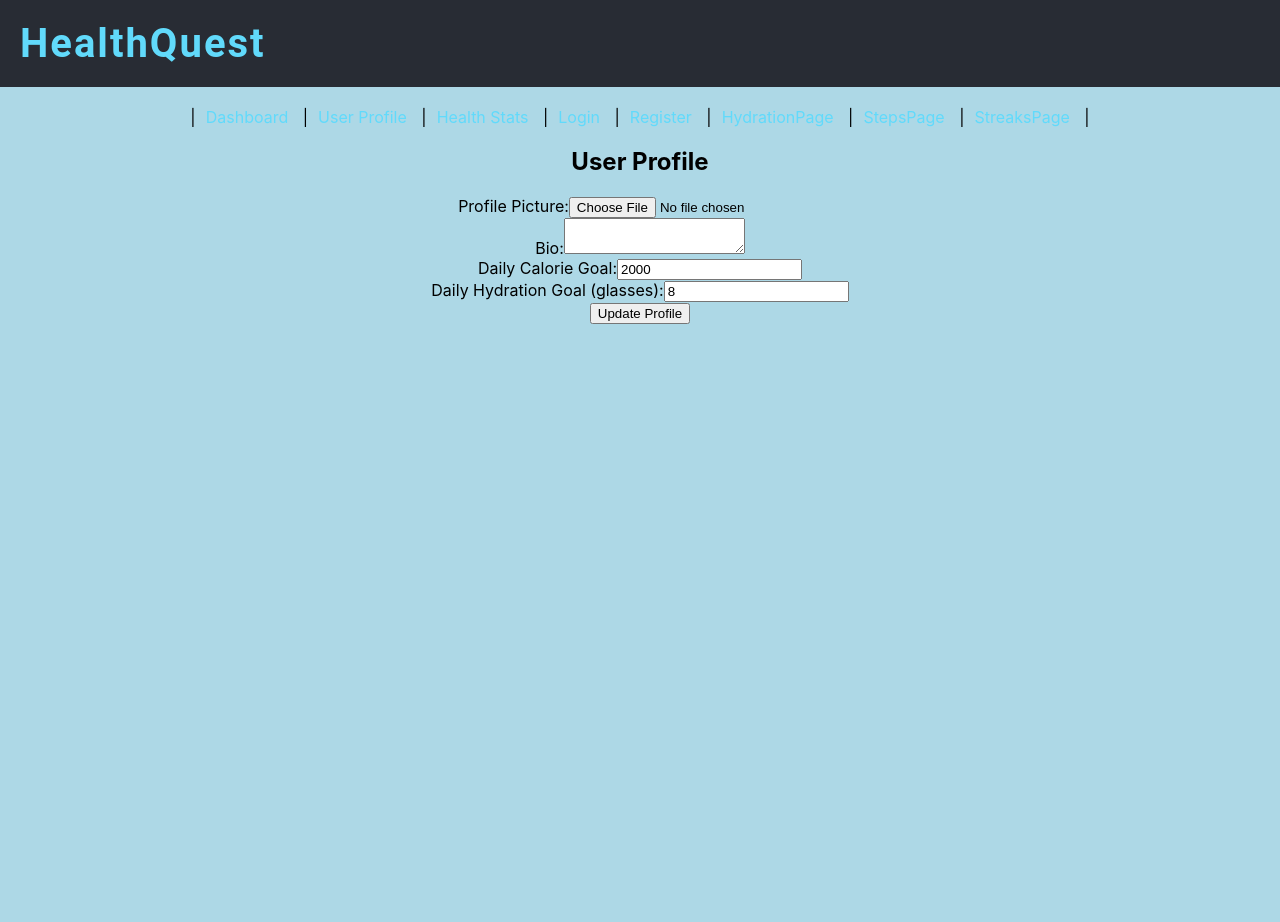
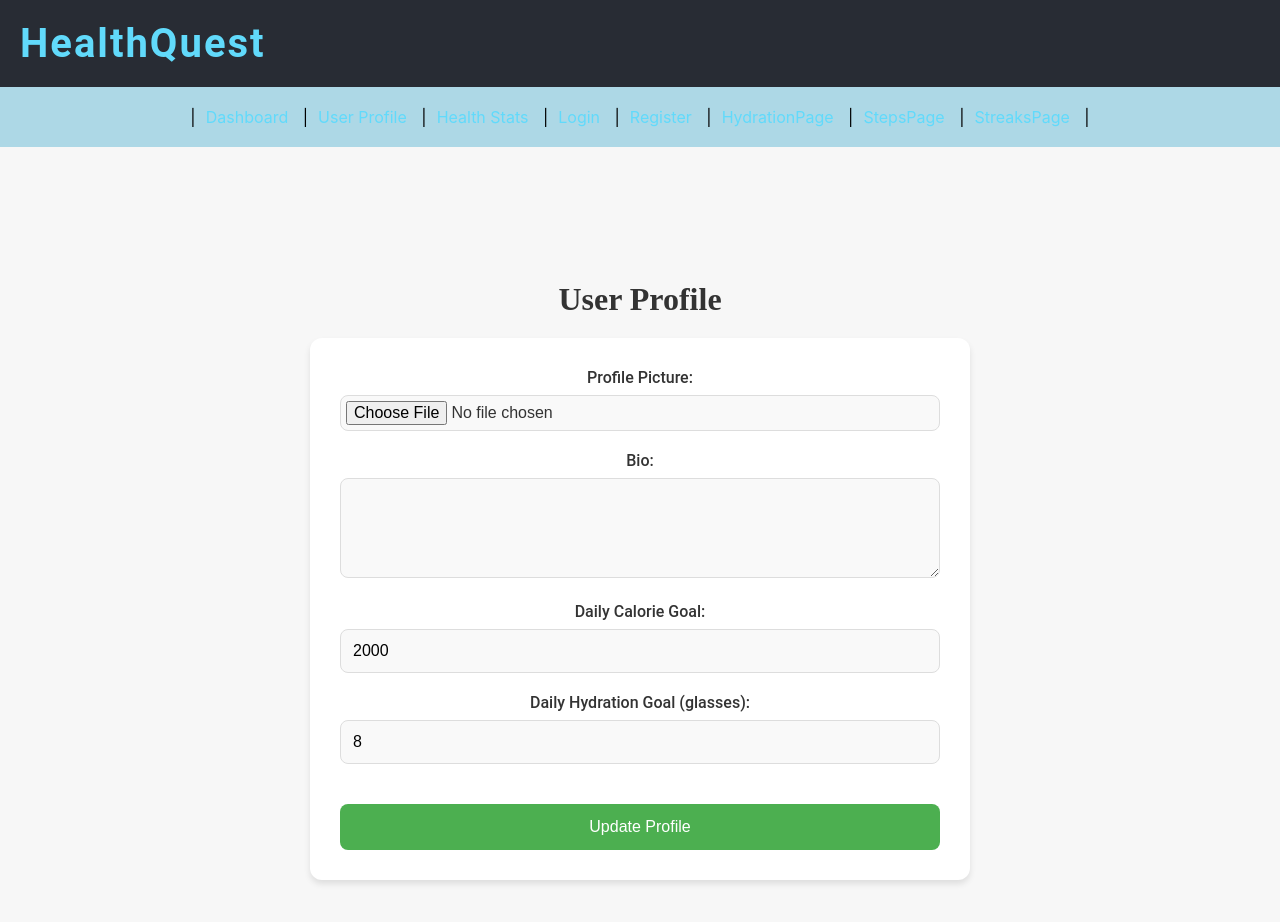
Before and after one commit to hvpham-yorku/HealthQuest, a React (Create React App) app in the folder HealthQuest/frontend/: page /profile in a window 1280 px wide. Shown: the top 922 px of the page. Before the commit the page ends 800 px from the top, so only its background shows below. Built offline with nearby package versions, Linux system fonts and the light colour scheme.

Commit message:
Sprint 2 Task 28 - Redesign Profile Page

```diff
--- /dev/null
+++ b/HealthQuest/frontend/src/pages/ProfilePage.css
@@ -0,0 +1,91 @@
+/* ProfilePage specific styles */
+.profile-page {
+    display: flex;
+    flex-direction: column;
+    align-items: center;
+    justify-content: center;
+    min-height: 100vh;
+    background-color: #f7f7f7; /* Light gray background */
+    font-family: 'Roboto', sans-serif;
+    padding: 20px;
+}
+
+.profile-page h2 {
+    font-size: 32px;
+    color: #333;
+    margin-bottom: 20px;
+    font-family: 'Playfair Display', serif;
+    font-weight: 700;
+}
+
+.profile-page form {
+    background-color: #fff;
+    padding: 30px;
+    border-radius: 12px;
+    box-shadow: 0 4px 6px rgba(0, 0, 0, 0.1);
+    width: 100%;
+    max-width: 600px; /* Form will not exceed 600px width */
+    display: flex;
+    flex-direction: column;
+    gap: 20px;
+}
+
+.profile-page label {
+    font-size: 16px;
+    color: #333;
+    font-weight: 500;
+}
+
+.profile-page input, .profile-page textarea {
+    padding: 12px;
+    font-size: 16px;
+    border: 1px solid #ddd;
+    border-radius: 8px;
+    margin-top: 8px;
+    width: 100%;
+    box-sizing: border-box;
+    background-color: #f9f9f9;
+}
+
+.profile-page input[type="file"] {
+    padding: 5px;
+}
+
+.profile-page button {
+    background-color: #4caf50;
+    color: white;
+    padding: 14px;
+    font-size: 16px;
+    border: none;
+    border-radius: 8px;
+    cursor: pointer;
+    transition: background-color 0.3s ease;
+    margin-top: 20px;
+}
+
+.profile-page button:hover {
+    background-color: #45a049;
+}
+
+.profile-page img {
+    margin-top: 10px;
+    border-radius: 50%;
+    max-width: 100px;
+    max-height: 100px;
+}
+
+.profile-page textarea {
+    resize: vertical;
+    min-height: 100px;
+}
+
+/* Add some responsiveness */
+@media (max-width: 768px) {
+    .profile-page form {
+        padding: 20px;
+    }
+
+    .profile-page h2 {
+        font-size: 28px;
+    }
+}
--- a/HealthQuest/frontend/src/pages/ProfilePage.js
+++ b/HealthQuest/frontend/src/pages/ProfilePage.js
@@ -1,5 +1,6 @@
 import React, { useState, useEffect } from 'react';
 import { fetchUserProfile, updateUserProfile } from '../services/profileService';
+import './ProfilePage.css'; // Import the scoped CSS file
 
 const ProfilePage = () => {
     const [profile, setProfile] = useState({
@@ -73,7 +74,7 @@ const ProfilePage = () => {
     if (loading) return <p>Loading...</p>;
 
     return (
-        <div>
+        <div className="profile-page">
             <h2>User Profile</h2>
             <form onSubmit={handleSubmit}>
                 <div>
@@ -85,7 +86,6 @@ const ProfilePage = () => {
                         <img
                             src={profilePicturePreview}
                             alt="Preview"
-                            style={{ maxWidth: '100px', maxHeight: '100px' }}
                         />
                     )}
                 </div>
```
